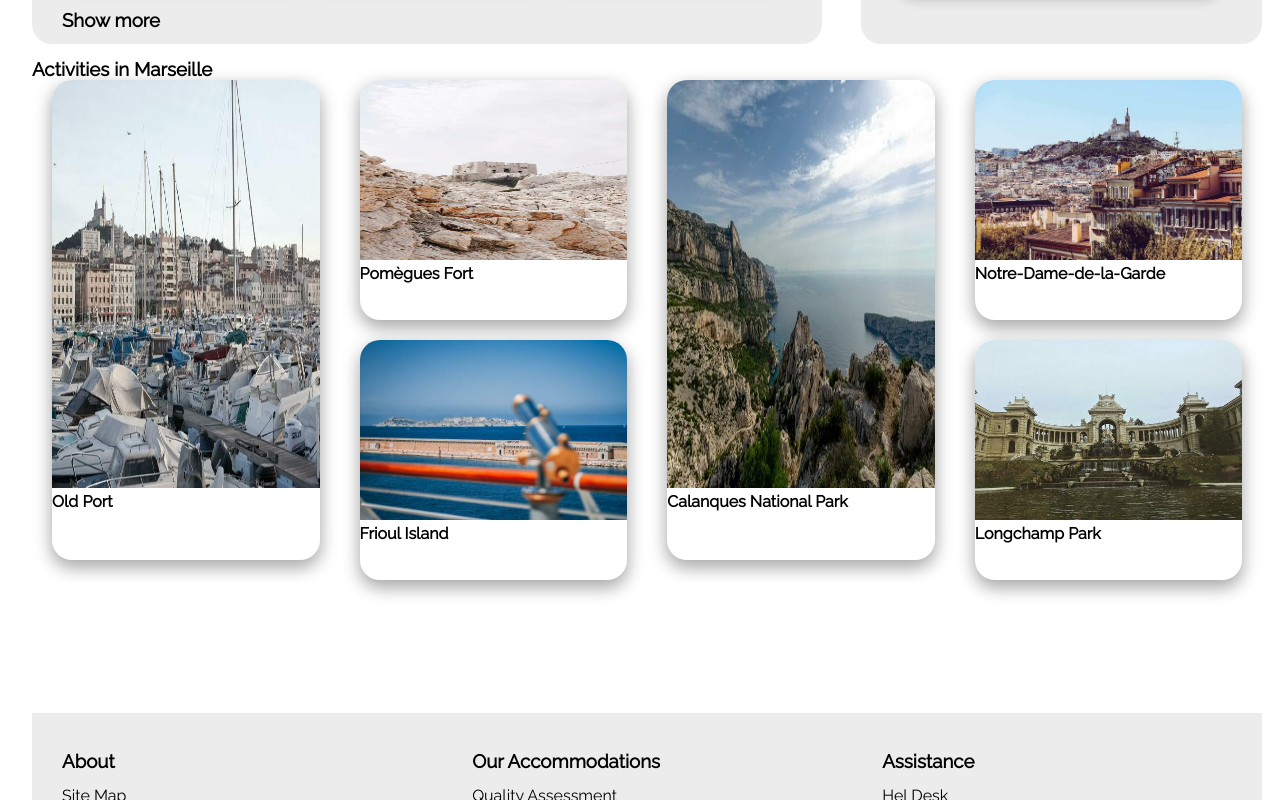
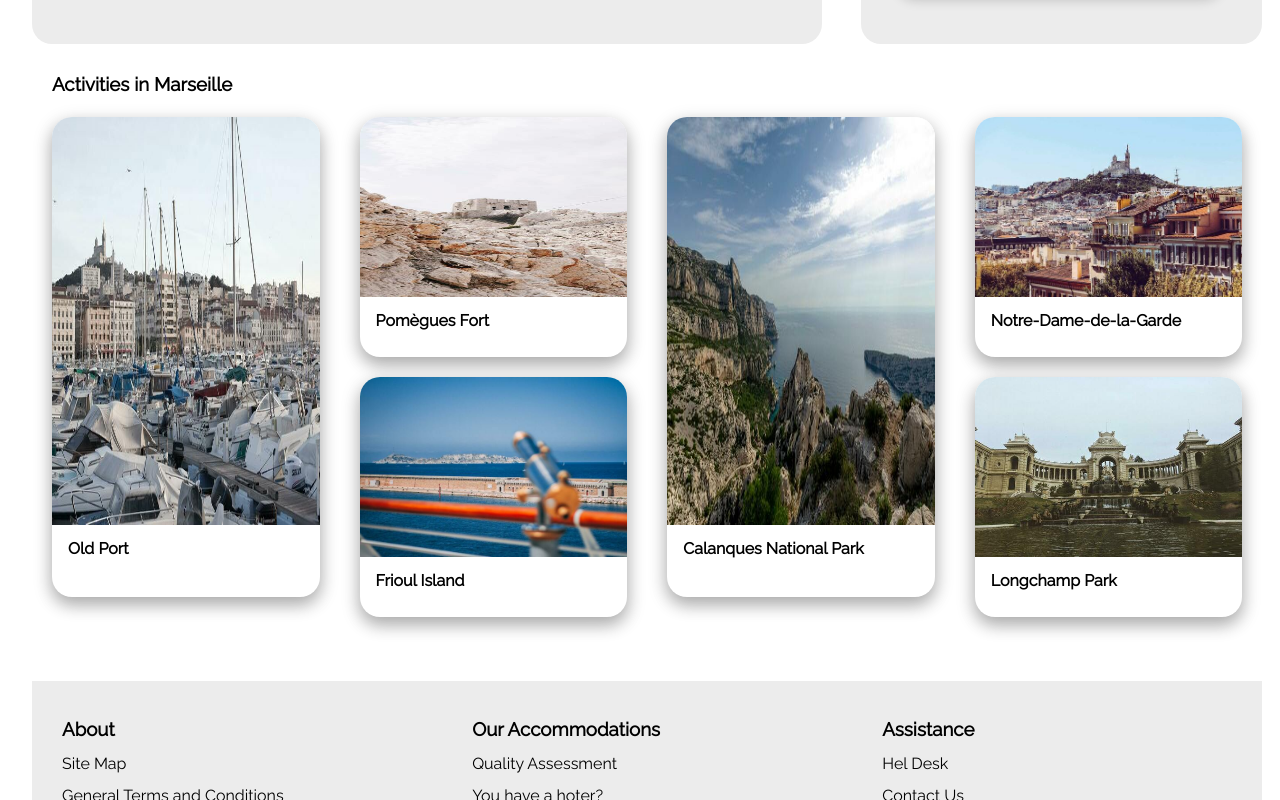
Before and after one commit to isfiaya/Reservia, a plain HTML site: page index.html in a window 1280 px wide. Shown: the part 954-1754 px from the top of the page. Drawn offline with Linux system fonts and the light colour scheme.

Commit message:
edit card activites css

```diff
--- a/css/style.css
+++ b/css/style.css
@@ -96,6 +96,9 @@ a{
     border-bottom-right-radius: 10px;
     margin: 0 0 0 -10px;
     border:none;
+}
+.activites-description {
+    padding: 10px 16px;
 }
 .input{
     width: 200px;
@@ -208,9 +211,9 @@ aside{
     grid-area: aside;
 }
 .Activities{
-    background-color:white;
+    background-color: white;
     width: 100%;
-    height:80vh;
+    height: 76vh;
     border-radius: 20px;
     grid-area: Activities;
 }
@@ -353,8 +356,9 @@ header{
 .checked{
     color: cornflowerblue;
 }
-.section-title-3 h3{
-    margin: 15px 0 15px 30px;
+.section-title-3{
+    margin: 15px 0 22px 20px;
+    font-weight: 700;
 }
 .btn-filter{
     border: 1px solid #ddd;
--- a/index.html
+++ b/index.html
@@ -85,7 +85,7 @@
                 <span class="info-content">More than 500 accommodations are avaible in this city</span>
             </div>
         </header>
-        <section class="Accommodations" id="Accommodations">
+        <section class="Accommodations" id="Accommodations"
                <span class="section-title"><h3>Accommodations in Marseille</h3></span>
                <div class="cards">
 
@@ -237,43 +237,43 @@
             <h3 class="section-title-3">Activities in Marseille</h3>
             <div class="cards-3">
             <div class="card-3 item1"><a href="#0"><img src="img/act1.jpg" alt="">
-                <div class="card-description">
-                <h4 class="text-card3"><b>Old Port</b></h4>
+                <div class="activites-description">
+                <h4><b>Old Port</b></h4>
 
                 </div>
             </a>
             </div>
             <div class="card-3v2 item2"><a href="#0"><img src="img/act2.jpg" alt="">
-                <div class="card-description">
-                    <h4 class="text-card3v2"><b>Pomègues Fort</b></h4>
+                <div class="activites-description">
+                    <h4><b>Pomègues Fort</b></h4>
 
                 </div>
             </a>
             </div>
             <div class="card-3v2 item3"><a href="#0"><img src="img/act3.jpg" alt="">
-                <div class="card-description">
-                    <h4 class="text-card3v2"><b>Frioul Island</b></h4>
+                <div class="activites-description">
+                    <h4><b>Frioul Island</b></h4>
 
                 </div>
             </a>
             </div>
             <div class="card-3 item4"><a href="#0"><img src="img/act4.jpg" alt="">
-                <div class="card-description">
-                    <h4 class="text-card3"><b>Calanques National Park</b></h4>
+                <div class="activites-description">
+                    <h4><b>Calanques National Park</b></h4>
 
                 </div>
             </a>
             </div>
             <div class="card-3v2 item5"><a href="#0"><img src="img/act5.jpg" alt="">
-                <div class="card-description">
-                    <h4 class="text-card3v2"><b>Notre-Dame-de-la-Garde</b></h4>
+                <div class="activites-description">
+                    <h4><b>Notre-Dame-de-la-Garde</b></h4>
 
                 </div>
             </a>
             </div>
             <div class="card-3v2 item6"><a href="#0"><img src="img/act6.jpg" alt="">
-                <div class="card-description">
-                    <h4 class="text-card3v2"><b>Longchamp Park</b></h4>
+                <div class="activites-description">
+                    <h4><b>Longchamp Park</b></h4>
 
                 </div>
             </a>
```
